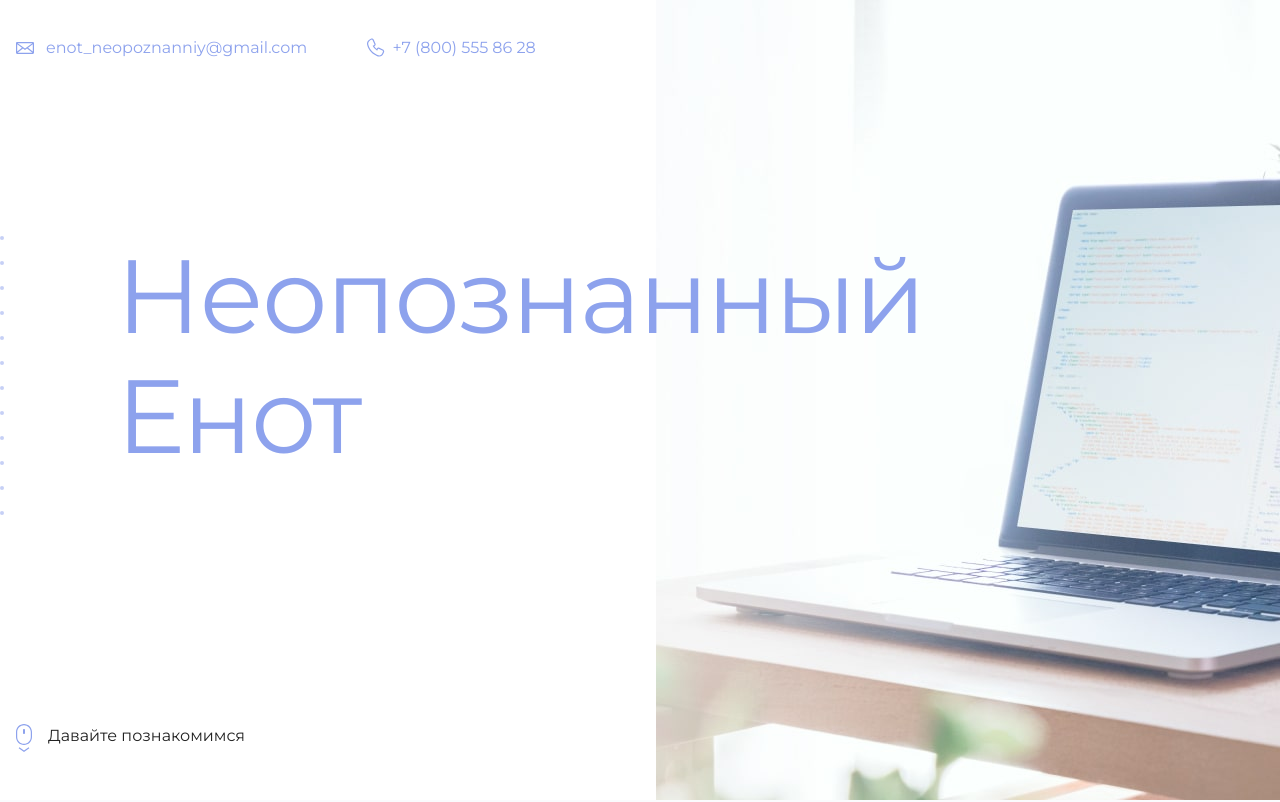
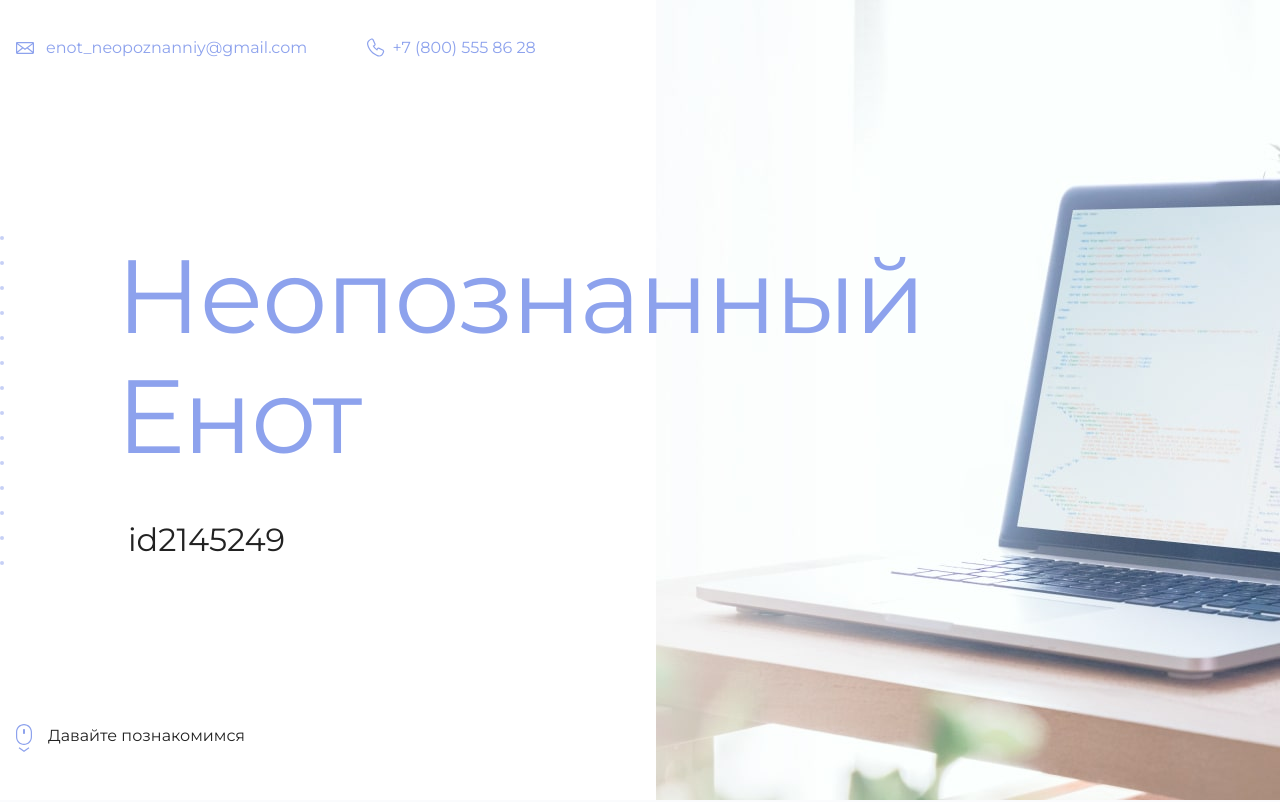
Before and after one commit to Sigrdriva/html_a_example, a plain HTML site: page index.html in a window 1280 px wide. Shown: the top 802 px of the page. Drawn offline with Linux system fonts and the light colour scheme.

Commit message:
Добавление id

```diff
--- a/index.html
+++ b/index.html
@@ -19,7 +19,7 @@
       <section class="hero-image">
         <div class="container">
           <h1 class="heading">Неопознанный Енот</h1>
-          <p><!-- Тут ваш id на сайте Академии --></p>
+          <p>id2145249</p>
         </div>
       </section>
 
```
